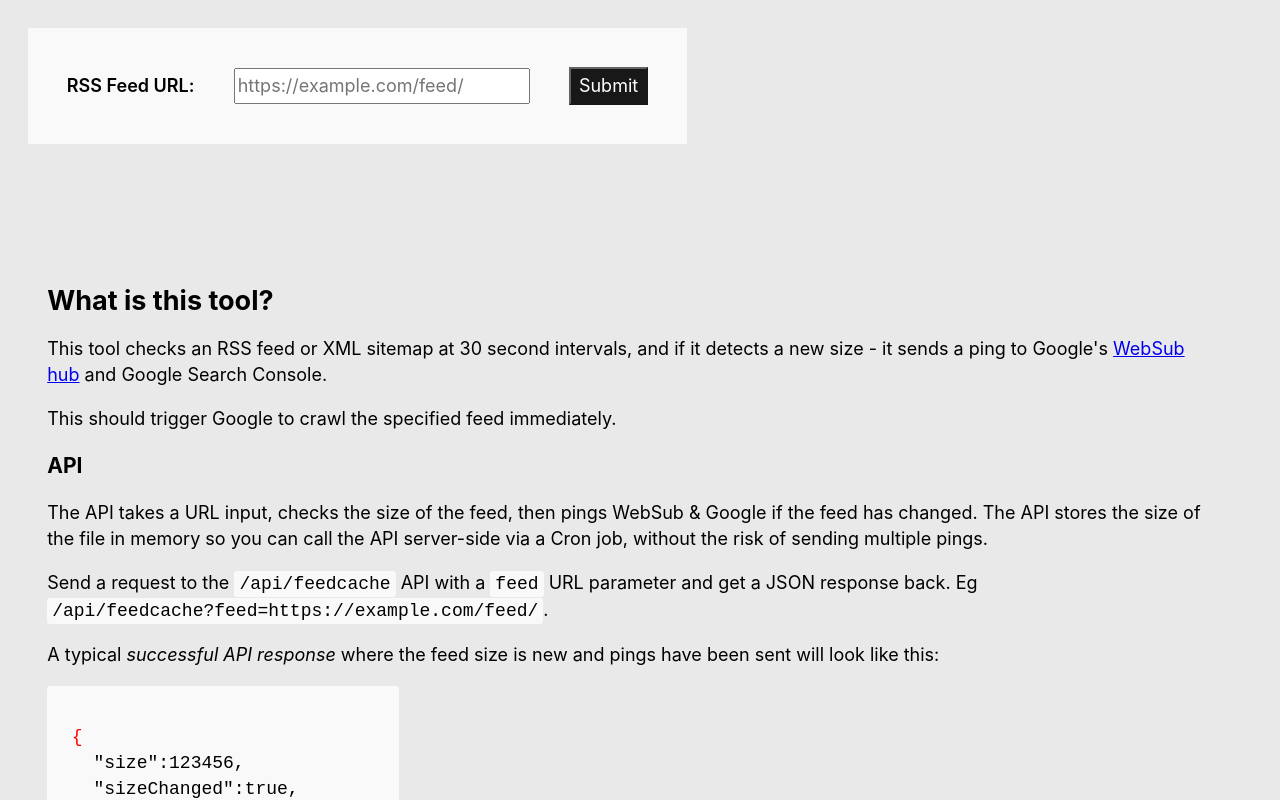
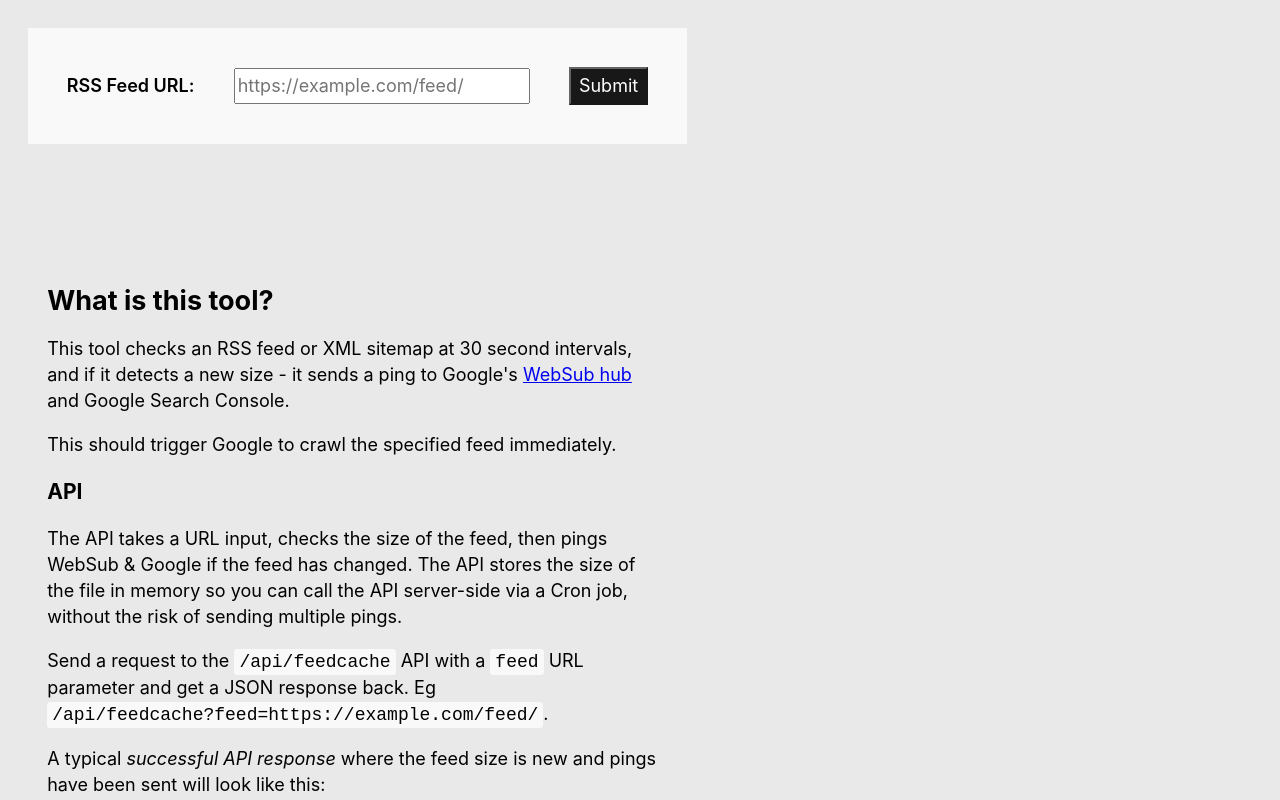
Before and after one commit to colinmcdermott/feedchecker-api, a Next.js app: page / in a window 1280 px wide. Shown: the top 800 px of the page. Built offline with nearby package versions, Linux system fonts and the light colour scheme.

Commit message:
Update globals.css

```diff
--- a/styles/globals.css
+++ b/styles/globals.css
@@ -22,6 +22,9 @@ main, aside, form, section, #results, #loading, #debug {
 section {
   max-width:95%;
 }
+section p {
+  max-width: 620px;
+}
 section.statsWindow {
   display: flex;
   flex-direction: row;
@@ -43,7 +46,6 @@ pre {
   padding: var(--flowSpace);
 }
 code pre span {color:red;}
-
 #change, #additional {
   margin-right:var(--flowSpace);
   display:flex;
```
